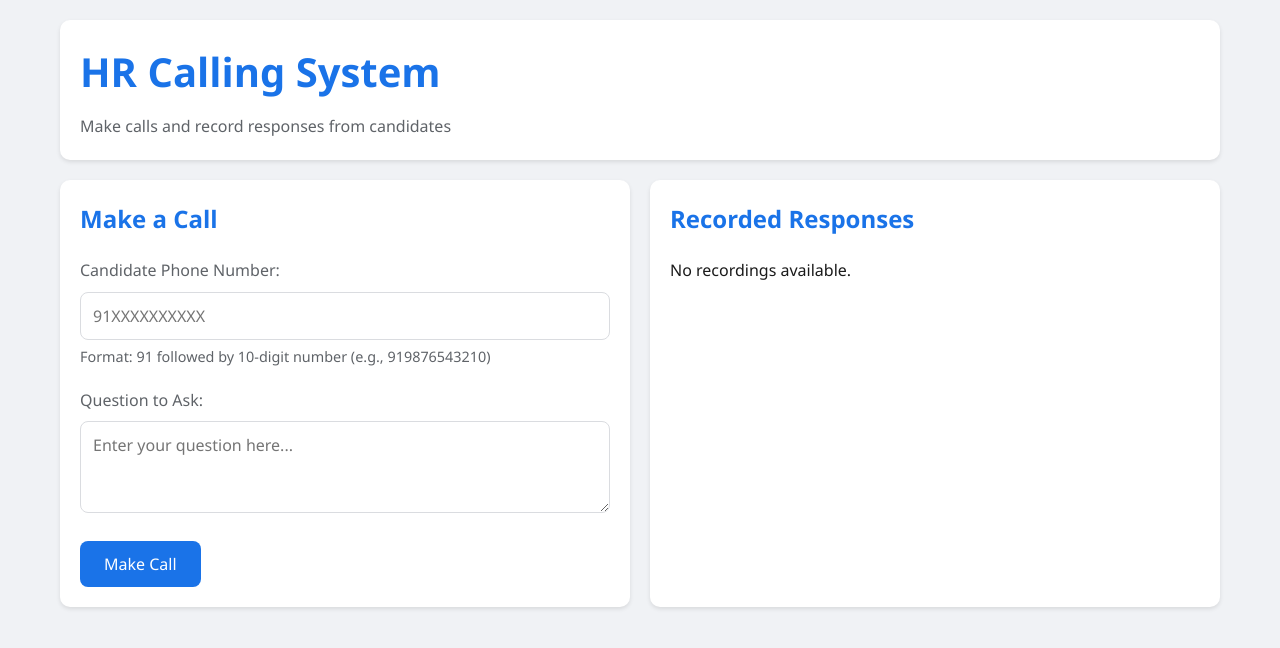
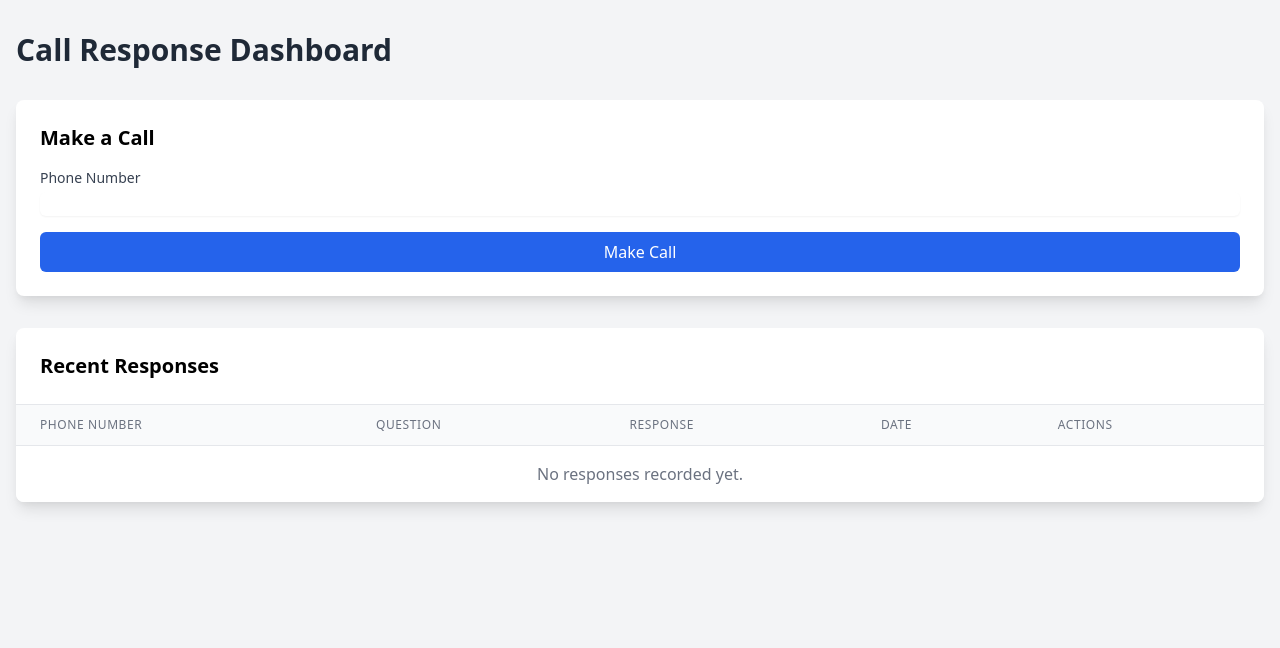
Before and after one commit to sriharsha-gvkss/hr_call_half, a Django app: page / in a window 1280 px wide. Shown: the top 648 px of the page. Run offline with Django 5.2, Linux system fonts and the light colour scheme; data that the repository does not hold is empty.

Commit message:
Remove question input field and update UI

```diff
--- a/call/templates/call/dashboard.html
+++ b/call/templates/call/dashboard.html
@@ -11,8 +11,11 @@
     <div class="container mx-auto px-4 py-8">
         <h1 class="text-3xl font-bold text-gray-800 mb-8">Call Response Dashboard</h1>
 
-        <form id="callForm" class="mb-8">
-            <div class="mb-4">
+        <!-- Make Call Form -->
+        <div class="bg-white rounded-lg shadow-lg p-6 mb-8">
+            <h2 class="text-xl font-semibold mb-4">Make a Call</h2>
+            <form id="callForm" class="space-y-4">
+                <div>
                     <label for="phone_number" class="block text-sm font-medium text-gray-700">Phone Number</label>
                     <input type="tel" id="phone_number" name="phone_number" class="mt-1 block w-full rounded-md border-gray-300 shadow-sm focus:border-blue-500 focus:ring-blue-500" required>
                 </div>
@@ -20,9 +23,11 @@
                     Make Call
                 </button>
             </form>
+        </div>
 
         <!-- Response List -->
         <div class="bg-white rounded-lg shadow-lg overflow-hidden">
+            <h2 class="text-xl font-semibold p-6 border-b">Recent Responses</h2>
             <div class="overflow-x-auto">
                 <table class="min-w-full divide-y divide-gray-200">
                     <thead class="bg-gray-50">
@@ -79,5 +84,33 @@
             </div>
         </div>
     </div>
+
+    <script>
+        document.getElementById('callForm').addEventListener('submit', function(e) {
+            e.preventDefault();
+            const phoneNumber = document.getElementById('phone_number').value;
+
+            fetch('/make-call/', {
+                method: 'POST',
+                headers: {
+                    'Content-Type': 'application/x-www-form-urlencoded',
+                },
+                body: `phone_number=${encodeURIComponent(phoneNumber)}`
+            })
+            .then(response => response.json())
+            .then(data => {
+                if (data.error) {
+                    alert('Error: ' + data.error);
+                } else {
+                    alert('Call initiated successfully!');
+                    location.reload();
+                }
+            })
+            .catch(error => {
+                console.error('Error:', error);
+                alert('An error occurred while making the call.');
+            });
+        });
+    </script>
 </body>
 </html>
--- a/call/views.py
+++ b/call/views.py
@@ -160,8 +160,7 @@ def dashboard(request):
 
 def index(request):
     """Render the main page"""
-    recordings = Recording.objects.all().order_by('-created_at')
-    return render(request, 'index.html', {'recordings': recordings})
+    return render(request, 'call/dashboard.html')
 
 def test_config(request):
     config = {
```
Lines whose indentation alone changed are shown as unchanged.
